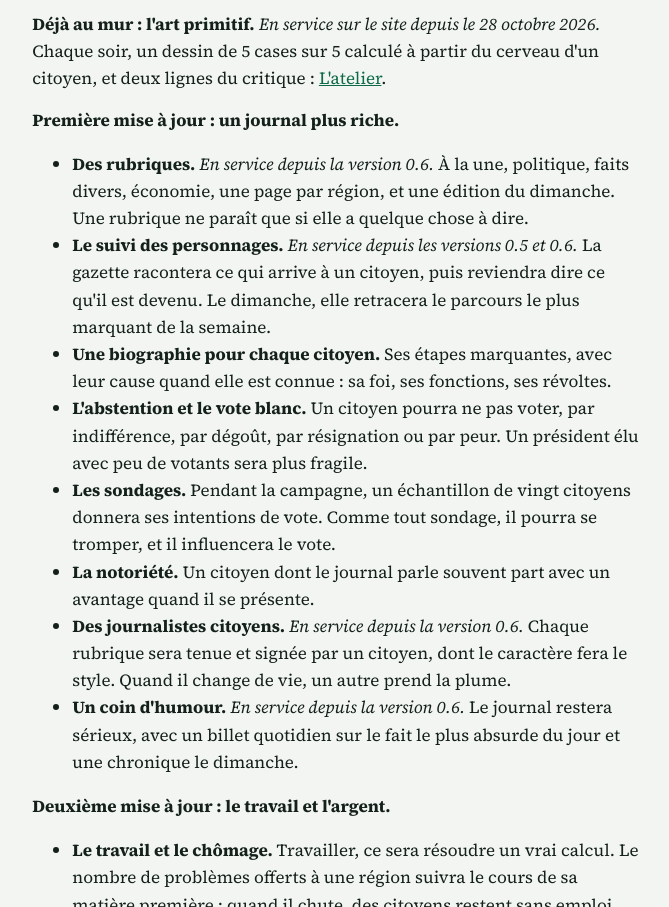
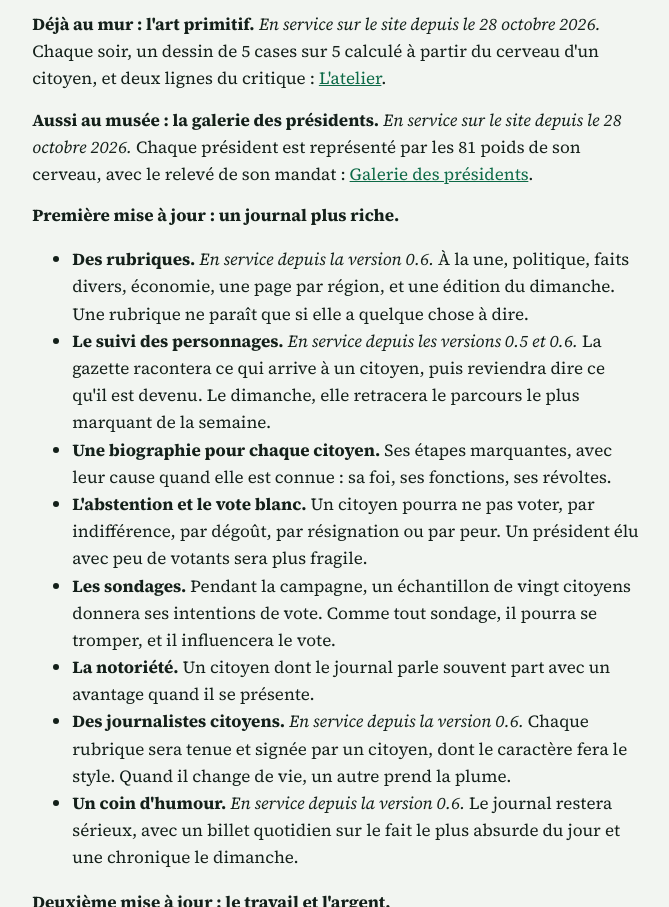
Before and after one commit to branbriere/microcontroland, a plain HTML site: page regles.html in a window 1280 px wide. Shown: the part 7634-8541 px from the top of the page, without its empty margins (302-971 px from the left). Drawn offline with Linux system fonts and the light colour scheme.

Commit message:
Add files via upload

```diff
--- a/regles.html
+++ b/regles.html
@@ -153,6 +153,7 @@
     <h2>Ce qui est prévu</h2>
     <p>Ces règles ne sont pas encore dans la boîte, sauf celles marquées « en service ». L'état de chaque fonction est tenu à jour dans le <a href="https://github.com/branbriere/microcontroland-data/blob/main/documentation/etat-fonctionnalites.md">tableau des fonctionnalités</a>. Elles arriveront par mises à jour successives, chacune essayée avant la suivante, et cette page sera complétée à mesure. L'ordre peut changer.</p>
     <p><b>Déjà au mur : l'art primitif.</b> <i>En service sur le site depuis le 28 octobre 2026.</i> Chaque soir, un dessin de 5 cases sur 5 calculé à partir du cerveau d'un citoyen, et deux lignes du critique : <a href="atelier.html">L'atelier</a>.</p>
+    <p><b>Aussi au musée : la galerie des présidents.</b> <i>En service sur le site depuis le 28 octobre 2026.</i> Chaque président est représenté par les 81 poids de son cerveau, avec le relevé de son mandat : <a href="galerie.html">Galerie des présidents</a>.</p>
     <p><b>Première mise à jour : un journal plus riche.</b></p>
     <ul>
       <li><b>Des rubriques.</b> <i>En service depuis la version 0.6.</i> À la une, politique, faits divers, économie, une page par région, et une édition du dimanche. Une rubrique ne paraît que si elle a quelque chose à dire.</li>
```
Also changed, not shown: en/regles.html (+1 -0 lines).
